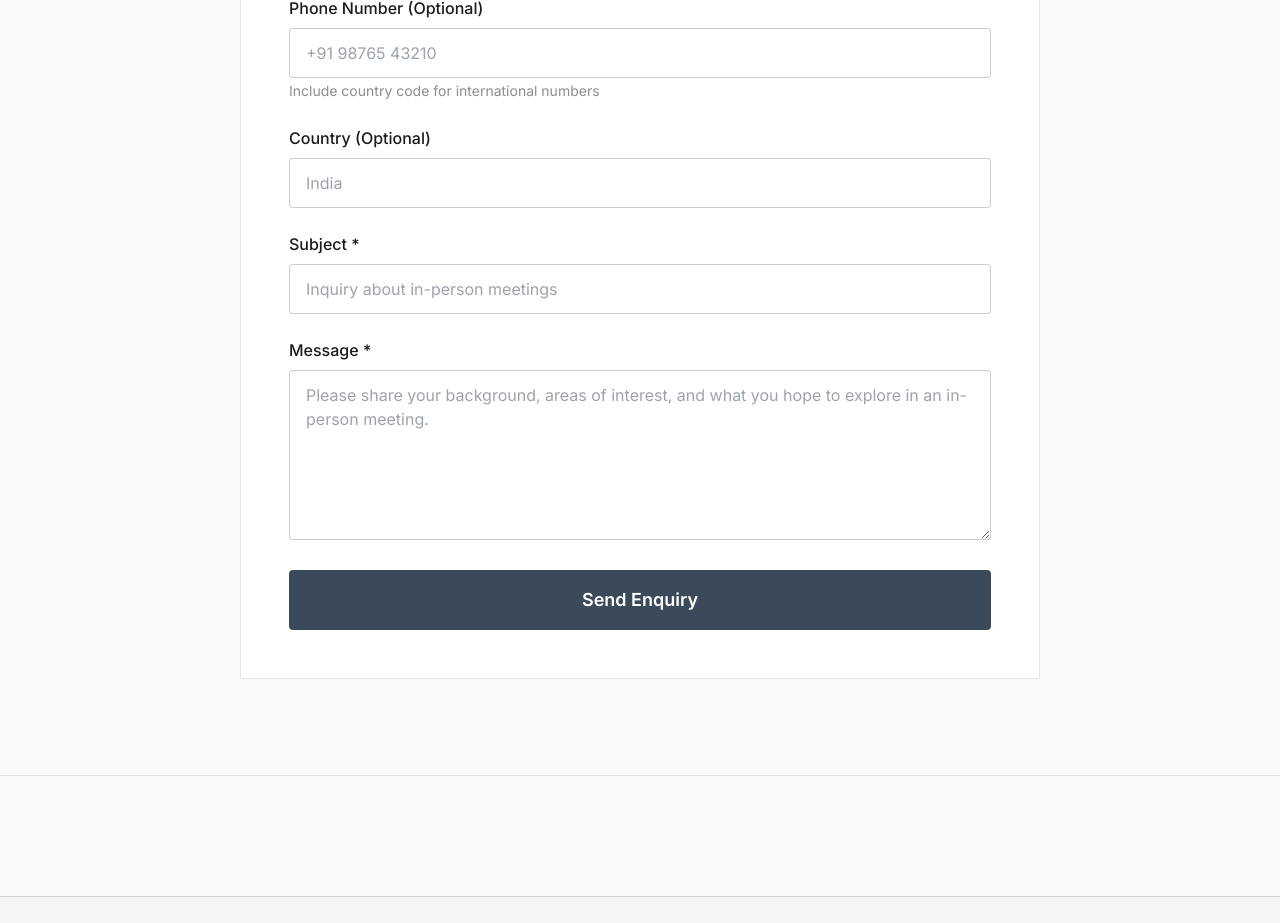
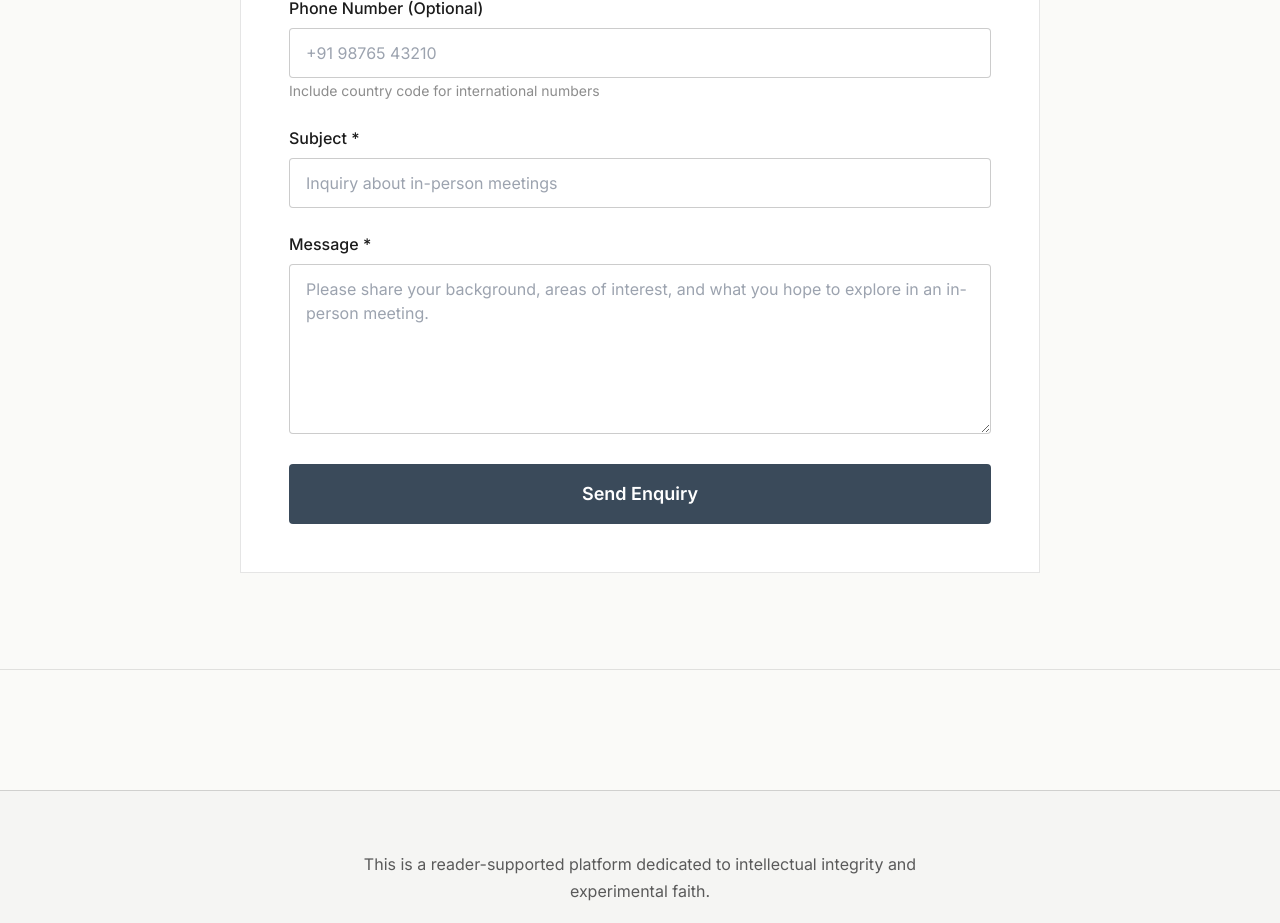
Before and after one commit to codewithalankrit/FaithByExperiments_0, a React (Create React App) app in the folder frontend/: page /contact in a window 1280 px wide. Shown: the part 800-1723 px from the top of the page. Built offline with nearby package versions, Linux system fonts and the light colour scheme; no server answers.

Commit message:
Remove country field from contact form

```diff
--- a/frontend/src/pages/ContactPage.jsx
+++ b/frontend/src/pages/ContactPage.jsx
@@ -20,7 +20,6 @@ export const ContactPage = () => {
     name: '',
     email: '',
     phone: '',
-    country: '',
     subject: '',
     message: ''
   });
@@ -40,7 +39,7 @@ export const ContactPage = () => {
     setError('');
 
     try {
-      if (!EMAILJS_SERVICE_ID || !EMAILJS_TEMPLATE_ID || !EMAILJS_PUBLIC_KEY) {
+      if (!EMAILJS_SERVICE_ID || !EMAILJS_TEMPLATE_ID) {
         throw new Error('EmailJS is not configured. Please contact the administrator.');
       }
 
@@ -48,7 +47,6 @@ export const ContactPage = () => {
         from_name: formData.name,
         from_email: formData.email,
         phone: formData.phone,
-        country: formData.country,
         subject: formData.subject,
         message: formData.message
       };
@@ -164,20 +162,6 @@ export const ContactPage = () => {
                 </div>
 
                 <div className="space-y-2">
-                  <label htmlFor="country" className="block font-sans font-medium text-base text-warm-black">Country (Optional)</label>
-                  <input
-                    type="text"
-                    id="country"
-                    name="country"
-                    value={formData.country}
-                    onChange={handleChange}
-                    className="w-full px-4 py-3 border border-black/20 rounded font-sans text-base text-warm-black bg-white focus:outline-none focus:border-accent-muted focus:ring-1 focus:ring-accent-muted"
-                    placeholder="India"
-                    data-testid="contact-country-input"
-                  />
-                </div>
-
-                <div className="space-y-2">
                   <label htmlFor="subject" className="block font-sans font-medium text-base text-warm-black">Subject *</label>
                   <input
                     type="text"
```
